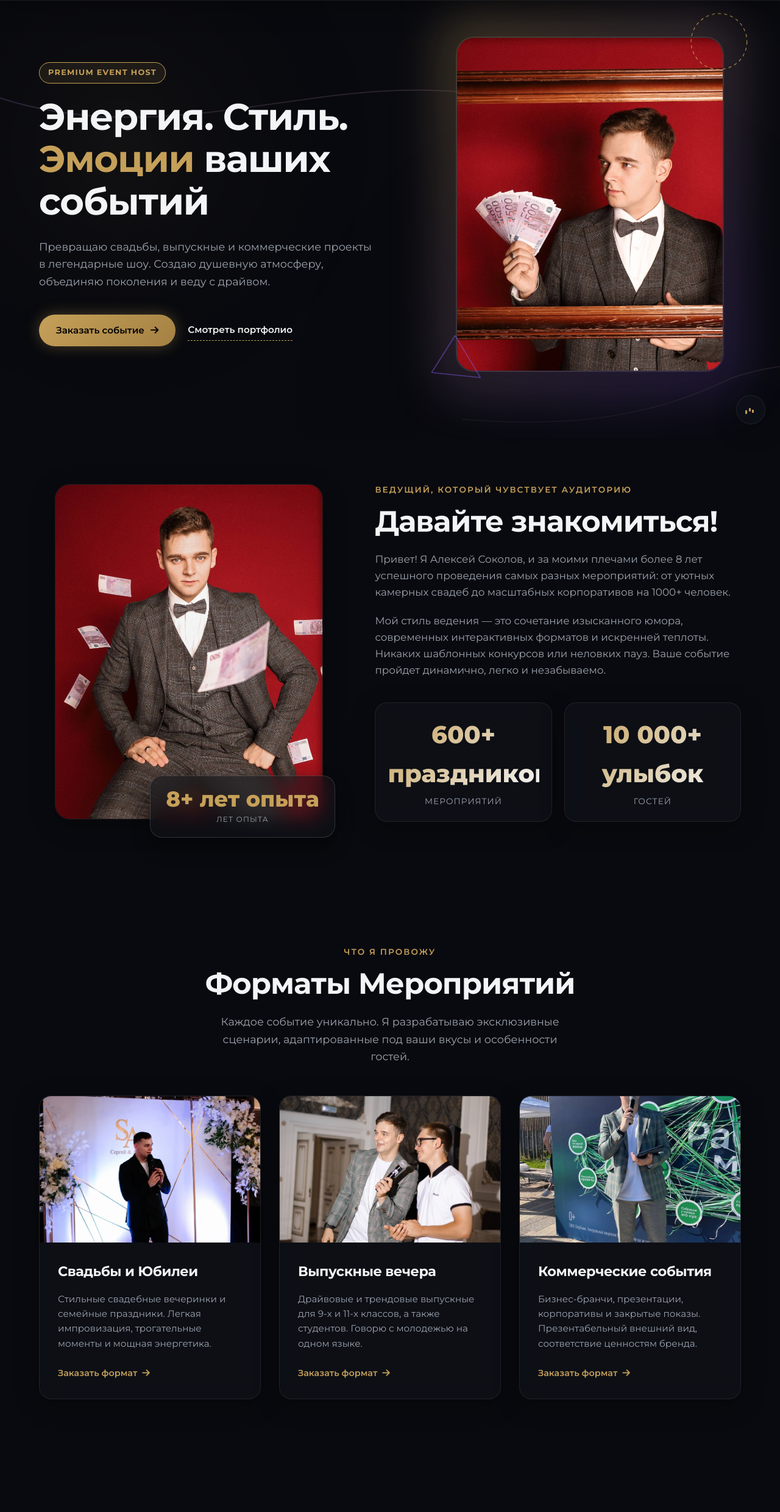
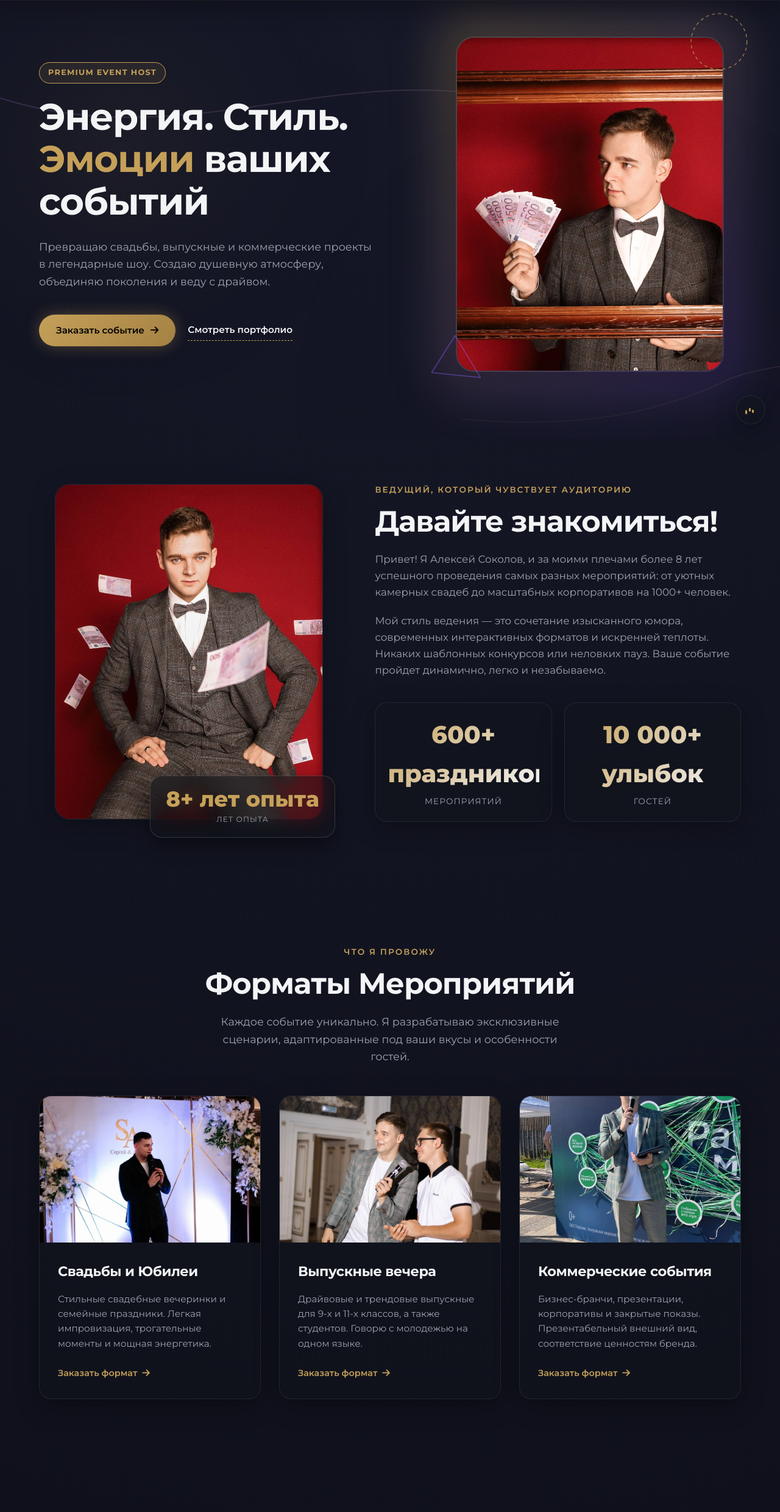
Before and after one commit to SupremeGoogle/vedushiy, a website: page public/index.html in a window 1280 px wide. Shown: the part 80-2560 px from the top of the page at 61% size. Drawn offline with Linux system fonts and the light colour scheme; a web font is replaced by a local one.

Commit message:
feat: enhance background styling and implement scroll parallax effects

```diff
--- a/public/app.js
+++ b/public/app.js
@@ -277,12 +277,40 @@ document.addEventListener('DOMContentLoaded', () => {
   }
 
   // Sticky header on scroll
+  // Parallax background and geometric elements cache
+  const orb1 = document.querySelector('.orb-1');
+  const orb2 = document.querySelector('.orb-2');
+  const path1 = document.querySelector('.path-1');
+  const path2 = document.querySelector('.path-2');
+  const shape1 = document.querySelector('.shape-1');
+  const shape2 = document.querySelector('.shape-2');
+
+  // Sticky header on scroll & Parallax animations
   window.addEventListener('scroll', () => {
-    if (window.scrollY > 50) {
+    const scrolled = window.scrollY;
+
+    if (scrolled > 50) {
       mainHeader.classList.add('scrolled');
     } else {
       mainHeader.classList.remove('scrolled');
     }
+
+    // Move background glow orbs in parallax
+    if (orb1) orb1.style.transform = `translateY(${scrolled * 0.12}px)`;
+    if (orb2) orb2.style.transform = `translateY(${scrolled * -0.08}px)`;
+
+    // Translate background SVG vector lines
+    if (path1) path1.style.transform = `translateY(${scrolled * 0.05}px)`;
+    if (path2) path2.style.transform = `translateY(${scrolled * -0.03}px)`;
+
+    // Zoom and shift hero image slightly
+    if (heroImg && scrolled < window.innerHeight) {
+      heroImg.style.transform = `scale(${1 + scrolled * 0.00008}) translateY(${scrolled * 0.03}px)`;
+    }
+
+    // Rotate abstract geometric visual helpers
+    if (shape1) shape1.style.transform = `rotate(${scrolled * 0.12}deg) translateY(${scrolled * 0.06}px)`;
+    if (shape2) shape2.style.transform = `translateY(${scrolled * -0.08}px) rotate(${scrolled * -0.04}deg)`;
   });
 
   // Scroll reveal triggers
--- a/public/style.css
+++ b/public/style.css
@@ -52,7 +52,7 @@ html {
 
 body {
   font-family: var(--font-primary);
-  background-color: var(--color-bg);
+  background: radial-gradient(circle at 50% 0%, #161828 0%, #06070a 100%);
   color: var(--color-text-main);
   line-height: 1.6;
   overflow-x: hidden;
@@ -1285,14 +1285,45 @@ span {
 /* Scroll reveal triggers class */
 .scroll-reveal {
   opacity: 0;
-  transform: translateY(40px);
-  transition: opacity 0.8s ease, transform 0.8s cubic-bezier(0.16, 1, 0.3, 1);
+  transform: translateY(60px) scale(0.97);
+  filter: blur(4px);
+  transition: opacity 1.2s cubic-bezier(0.16, 1, 0.3, 1),
+              transform 1.2s cubic-bezier(0.16, 1, 0.3, 1),
+              filter 1.2s cubic-bezier(0.16, 1, 0.3, 1);
 }
 
 .scroll-reveal.revealed {
   opacity: 1;
+  transform: translateY(0) scale(1);
+  filter: blur(0);
+}
+
+/* Staggered loading triggers */
+.services-grid .service-card {
+  opacity: 0;
+  transform: translateY(40px);
+  transition: opacity 0.8s cubic-bezier(0.16, 1, 0.3, 1), transform 0.8s cubic-bezier(0.16, 1, 0.3, 1);
+}
+.scroll-reveal.revealed .services-grid .service-card {
+  opacity: 1;
   transform: translateY(0);
 }
+.scroll-reveal.revealed .services-grid .service-card:nth-child(1) { transition-delay: 0.1s; }
+.scroll-reveal.revealed .services-grid .service-card:nth-child(2) { transition-delay: 0.25s; }
+.scroll-reveal.revealed .services-grid .service-card:nth-child(3) { transition-delay: 0.4s; }
+
+.portfolio-grid .portfolio-item {
+  opacity: 0;
+  transform: scale(0.9);
+  transition: opacity 0.6s cubic-bezier(0.16, 1, 0.3, 1), transform 0.6s cubic-bezier(0.16, 1, 0.3, 1);
+}
+.scroll-reveal.revealed .portfolio-grid .portfolio-item {
+  opacity: 1;
+  transform: scale(1);
+}
+.scroll-reveal.revealed .portfolio-grid .portfolio-item:nth-child(3n+1) { transition-delay: 0.05s; }
+.scroll-reveal.revealed .portfolio-grid .portfolio-item:nth-child(3n+2) { transition-delay: 0.15s; }
+.scroll-reveal.revealed .portfolio-grid .portfolio-item:nth-child(3n) { transition-delay: 0.25s; }
 
 /* ==========================================================================
    FLOATING MUSIC CONTROLLER
```
